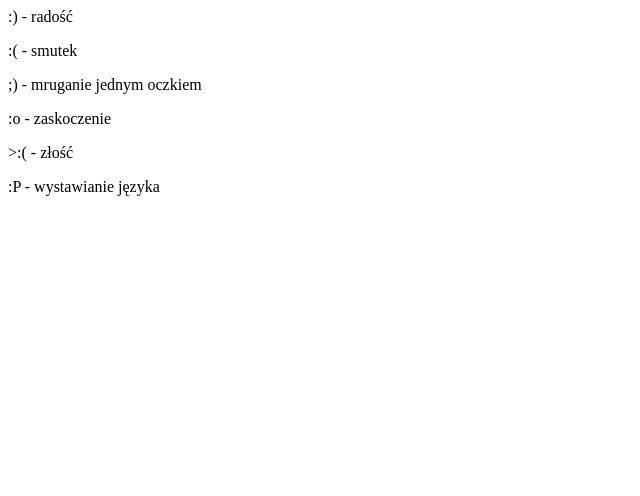
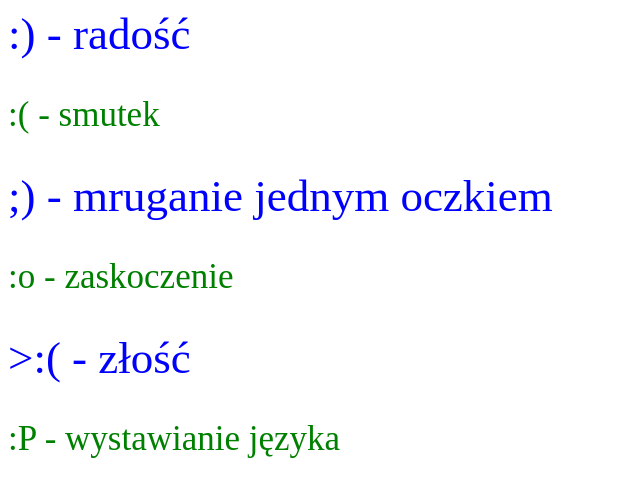
Before and after one commit to ShenekPL/WiA_CSS, a plain HTML site: page fred_z13.html in a window 1280 px wide. Shown: the whole page, without its empty margins (0-640 px from the left). Drawn offline with Linux system fonts and the light colour scheme.

Commit message:
Update fred_z13.html

```diff
--- a/fred_z13.html
+++ b/fred_z13.html
@@ -2,7 +2,7 @@
 <head>
 
 <meta http-equiv="Content-Type" content="text/html; charset=utf-8">
-<LINK href="bojk_z13.css" rel="stylesheet" type="text/CSS" >
+<LINK href="fred_z13.css" rel="stylesheet" type="text/CSS" >
 
 </head>
 <body>
```
